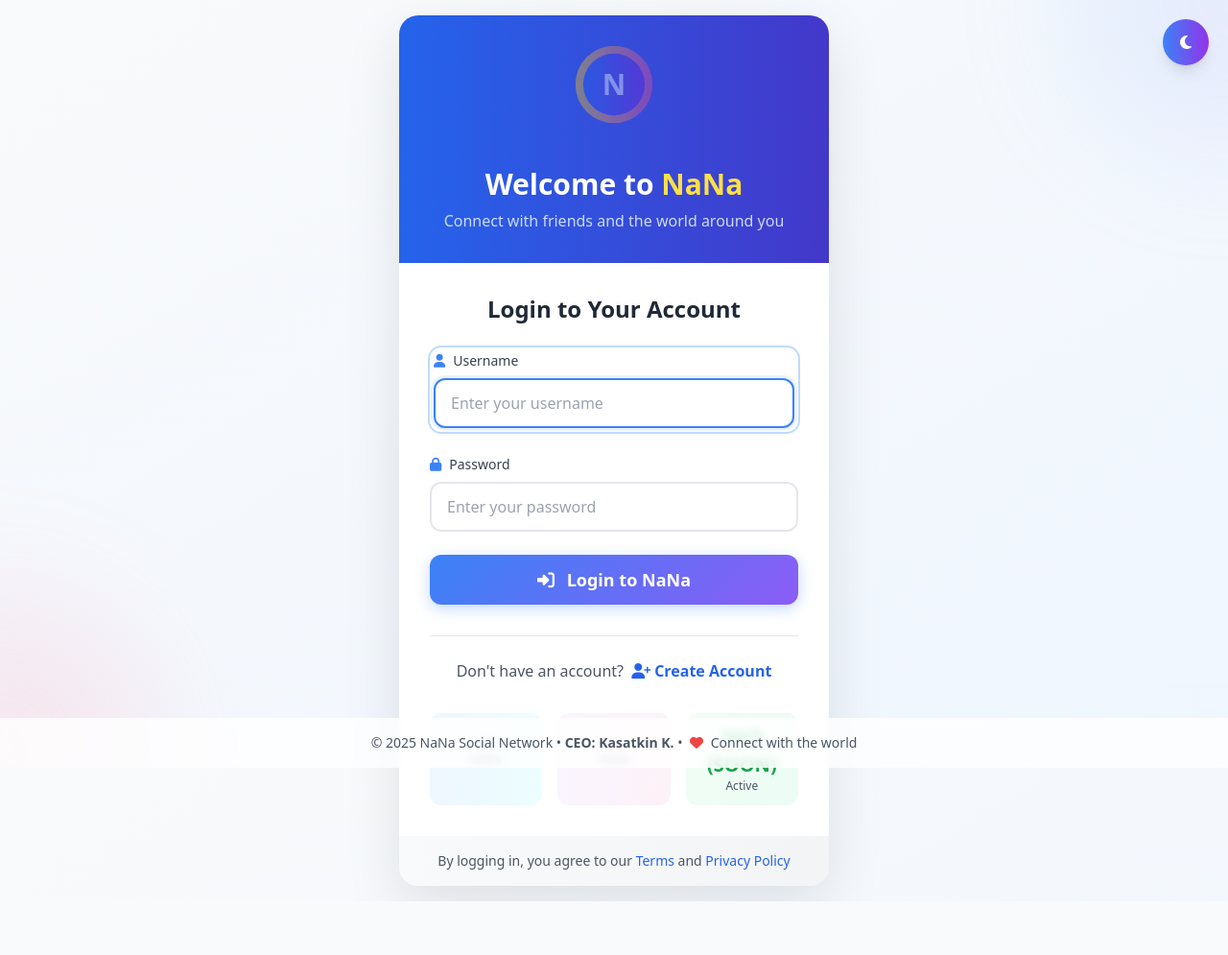
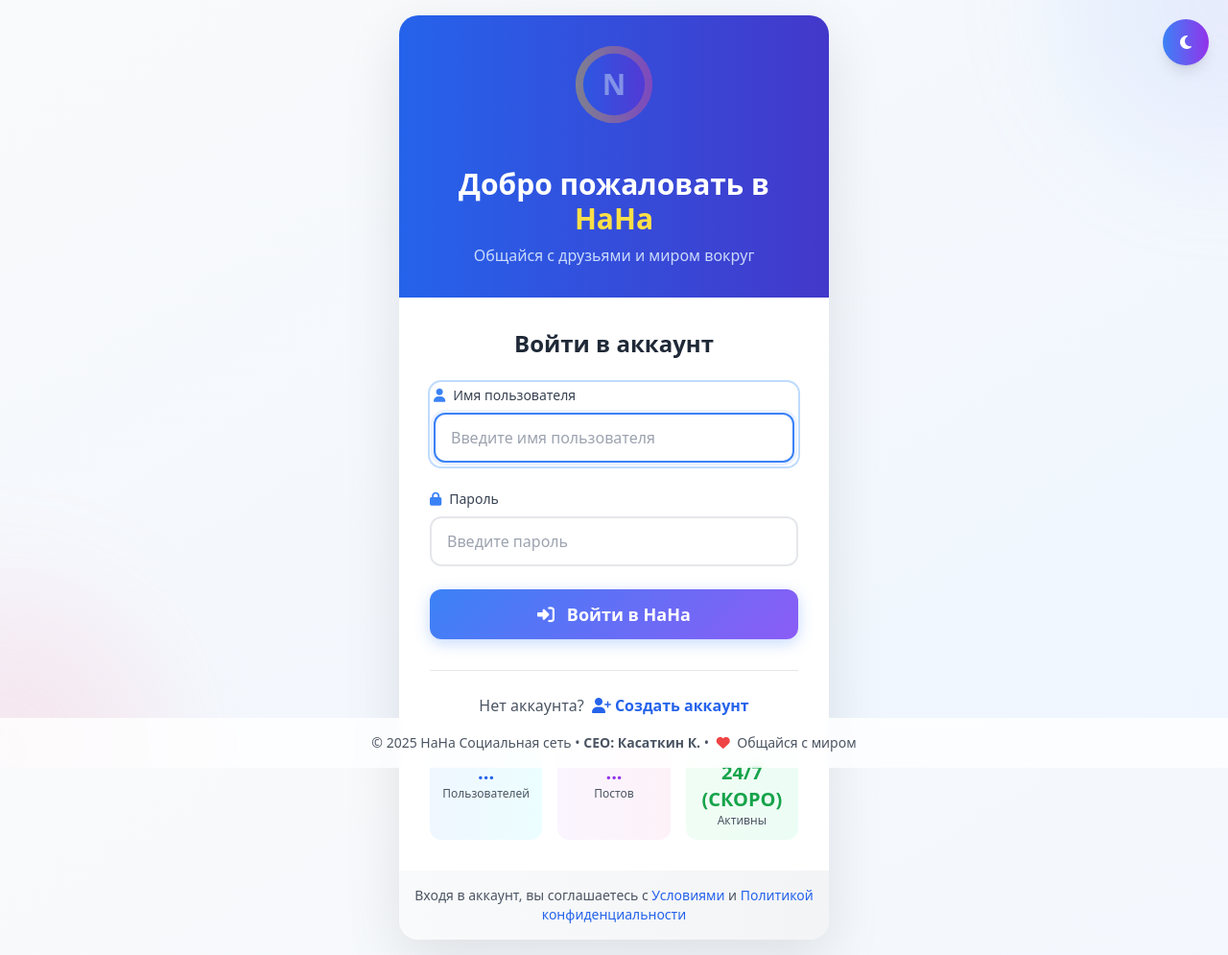
Before and after one commit to KostyaKasatkin12/NaNa_Social, a Flask app: page /login in a window 1280 px wide. Shown: the whole page at 96% size. Before the commit the page ends 939 px from the top, so only its background shows below. Run offline with Flask 3, Linux system fonts and the light colour scheme; some libraries are stand-ins or nearby versions.

Commit message:
Update login.html

```diff
--- a/templates/login.html
+++ b/templates/login.html
@@ -1,9 +1,9 @@
 <!DOCTYPE html>
-<html lang="en" class="w-full h-full">
+<html lang="ru" class="w-full h-full">
 <head>
     <meta charset="UTF-8">
     <meta name="viewport" content="width=device-width, initial-scale=1.0">
-    <title>Login - NaNa Social</title>
+    <title>Вход - НаНа Social</title>
     <script>
         tailwind.config = {
             darkMode: 'class',
@@ -114,14 +114,14 @@
     </style>
 </head>
 <body class="bg-gradient-to-br from-gray-50 to-blue-50 dark:from-gray-900 dark:to-gray-800 min-h-screen font-poppins">
-    <!-- Theme Toggle -->
+    <!-- Переключатель темы -->
     <div class="theme-toggle">
         <button id="theme-toggle" class="w-12 h-12 rounded-full bg-gradient-to-r from-blue-500 to-purple-600 text-white shadow-lg hover:shadow-xl transition-all duration-300">
             <i id="theme-icon" class="fas fa-moon"></i>
         </button>
     </div>
 
-    <!-- Animated Background Elements -->
+    <!-- Анимированные фоновые элементы -->
     <div class="fixed inset-0 overflow-hidden pointer-events-none">
         <div class="absolute -top-40 -right-40 w-80 h-80 bg-gradient-to-r from-blue-300 to-purple-300 dark:from-blue-700 dark:to-purple-700 rounded-full opacity-20 blur-3xl floating-element"></div>
         <div class="absolute -bottom-40 -left-40 w-80 h-80 bg-gradient-to-r from-pink-300 to-rose-300 dark:from-pink-700 dark:to-rose-700 rounded-full opacity-20 blur-3xl floating-element" style="animation-delay: -3s;"></div>
@@ -129,7 +129,7 @@
 
     <div class="min-h-screen flex items-center justify-center p-4">
         <div class="login-card w-full max-w-md">
-            <!-- Card Header -->
+            <!-- Заголовок карточки -->
             <div class="bg-gradient-to-r from-blue-600 to-indigo-700 text-white p-8 text-center">
                 <div class="relative inline-block mb-6">
                     <div class="w-20 h-20 rounded-full bg-gradient-to-r from-yellow-400 to-pink-500 flex items-center justify-center text-white text-3xl font-bold mx-auto mb-4 pulse-ring relative">
@@ -138,43 +138,43 @@
                         </div>
                     </div>
                 </div>
-                <h1 class="text-3xl font-bold mb-2">Welcome to <span class="text-yellow-300">NaNa</span></h1>
-                <p class="text-blue-100 opacity-90">Connect with friends and the world around you</p>
+                <h1 class="text-3xl font-bold mb-2">Добро пожаловать в <span class="text-yellow-300">НаНа</span></h1>
+                <p class="text-blue-100 opacity-90">Общайся с друзьями и миром вокруг</p>
             </div>
 
-            <!-- Login Form -->
+            <!-- Форма входа -->
             <div class="bg-white dark:bg-gray-800 p-8">
-                <h2 class="text-2xl font-bold text-gray-800 dark:text-gray-100 mb-6 text-center">Login to Your Account</h2>
+                <h2 class="text-2xl font-bold text-gray-800 dark:text-gray-100 mb-6 text-center">Войти в аккаунт</h2>
 
                 <form action="{{ url_for('login') }}" method="POST" class="space-y-6">
                     {{ form.hidden_tag() }}
 
                     <div>
                         <label for="username" class="block text-sm font-medium text-gray-700 dark:text-gray-300 mb-2">
-                            <i class="fas fa-user mr-2 text-blue-500"></i>Username
+                            <i class="fas fa-user mr-2 text-blue-500"></i>Имя пользователя
                         </label>
                         <input type="text" id="username" name="username" required
                                class="input-modern w-full px-4 py-3"
-                               placeholder="Enter your username">
+                               placeholder="Введите имя пользователя">
                     </div>
 
                     <div>
                         <label for="password" class="block text-sm font-medium text-gray-700 dark:text-gray-300 mb-2">
-                            <i class="fas fa-lock mr-2 text-blue-500"></i>Password
+                            <i class="fas fa-lock mr-2 text-blue-500"></i>Пароль
                         </label>
                         <input type="password" id="password" name="password" required
                                class="input-modern w-full px-4 py-3"
-                               placeholder="Enter your password">
+                               placeholder="Введите пароль">
                     </div>
 
                     <button type="submit"
                             class="btn-primary w-full py-3 rounded-xl font-semibold text-lg mt-4">
                         <i class="fas fa-sign-in-alt mr-2"></i>
-                        Login to NaNa
+                        Войти в НаНа
                     </button>
                 </form>
 
-                <!-- Error Messages -->
+                <!-- Сообщения об ошибках -->
                 {% with messages = get_flashed_messages() %}
                     {% if messages %}
                         <div class="mt-6 p-4 rounded-xl bg-gradient-to-r from-red-50 to-pink-50 dark:from-red-900/20 dark:to-pink-900/20 border border-red-200 dark:border-red-800">
@@ -186,62 +186,62 @@
                     {% endif %}
                 {% endwith %}
 
-                <!-- Register Link -->
+                <!-- Ссылка на регистрацию -->
                 <div class="mt-8 pt-6 border-t border-gray-200 dark:border-gray-700 text-center">
                     <p class="text-gray-600 dark:text-gray-400">
-                        Don't have an account?
+                        Нет аккаунта?
                         <a href="/register" class="font-semibold text-blue-600 dark:text-blue-400 hover:text-blue-700 dark:hover:text-blue-300 transition ml-1">
-                            <i class="fas fa-user-plus mr-1"></i>Create Account
+                            <i class="fas fa-user-plus mr-1"></i>Создать аккаунт
                         </a>
                     </p>
                 </div>
 
-                <!-- Quick Stats -->
+                <!-- Быстрая статистика -->
                 <div class="mt-8 grid grid-cols-3 gap-4">
                     <div class="text-center p-3 rounded-xl bg-gradient-to-r from-blue-50 to-cyan-50 dark:from-blue-900/20 dark:to-cyan-900/20">
                         <div class="text-xl font-bold text-blue-600 dark:text-blue-400">...</div>
-                        <div class="text-xs text-gray-600 dark:text-gray-400">Users</div>
+                        <div class="text-xs text-gray-600 dark:text-gray-400">Пользователей</div>
                     </div>
                     <div class="text-center p-3 rounded-xl bg-gradient-to-r from-purple-50 to-pink-50 dark:from-purple-900/20 dark:to-pink-900/20">
                         <div class="text-xl font-bold text-purple-600 dark:text-purple-400">...</div>
-                        <div class="text-xs text-gray-600 dark:text-gray-400">Posts</div>
+                        <div class="text-xs text-gray-600 dark:text-gray-400">Постов</div>
                     </div>
                     <div class="text-center p-3 rounded-xl bg-gradient-to-r from-green-50 to-emerald-50 dark:from-green-900/20 dark:to-emerald-900/20">
-                        <div class="text-xl font-bold text-green-600 dark:text-green-400">24/7 (SOON)</div>
-                        <div class="text-xs text-gray-600 dark:text-gray-400">Active</div>
+                        <div class="text-xl font-bold text-green-600 dark:text-green-400">24/7 (СКОРО)</div>
+                        <div class="text-xs text-gray-600 dark:text-gray-400">Активны</div>
                     </div>
                 </div>
             </div>
 
-            <!-- Card Footer -->
+            <!-- Нижний колонтитул карточки -->
             <div class="bg-gradient-to-r from-gray-50 to-gray-100 dark:from-gray-800 dark:to-gray-900 p-4 text-center">
                 <p class="text-sm text-gray-600 dark:text-gray-400">
-                    By logging in, you agree to our
-                    <a href="#" class="text-blue-600 dark:text-blue-400 hover:underline">Terms</a> and
-                    <a href="#" class="text-blue-600 dark:text-blue-400 hover:underline">Privacy Policy</a>
+                    Входя в аккаунт, вы соглашаетесь с
+                    <a href="#" class="text-blue-600 dark:text-blue-400 hover:underline">Условиями</a> и
+                    <a href="#" class="text-blue-600 dark:text-blue-400 hover:underline">Политикой конфиденциальности</a>
                 </p>
             </div>
         </div>
     </div>
 
-    <!-- Footer -->
+    <!-- Футер -->
     <footer class="fixed bottom-0 left-0 right-0 py-4 text-center bg-white/80 dark:bg-gray-900/80 backdrop-blur-sm">
         <div class="max-w-7xl mx-auto px-4">
             <p class="text-sm text-gray-600 dark:text-gray-400">
-                © 2025 NaNa Social Network •
-                <span class="font-semibold">CEO: Kasatkin K.</span> •
+                © 2025 НаНа Социальная сеть •
+                <span class="font-semibold">CEO: Касаткин К.</span> •
                 <i class="fas fa-heart text-red-500 mx-1"></i>
-                Connect with the world
+                Общайся с миром
             </p>
         </div>
     </footer>
 
     <script>
-        // Theme Toggle
+        // Переключатель темы
         const themeToggle = document.getElementById('theme-toggle');
         const themeIcon = document.getElementById('theme-icon');
 
-        // Check for saved theme or prefer-color-scheme
+        // Проверка сохраненной темы или системных настроек
         if (localStorage.getItem('color-theme') === 'dark' ||
             (!('color-theme' in localStorage) && window.matchMedia('(prefers-color-scheme: dark)').matches)) {
             document.documentElement.classList.add('dark');
@@ -267,7 +267,7 @@
             }
         });
 
-        // Add floating animation to login card
+        // Добавление анимации к карточке входа
         const loginCard = document.querySelector('.login-card');
         loginCard.addEventListener('mouseenter', () => {
             loginCard.style.transform = 'translateY(-5px) scale(1.01)';
@@ -277,7 +277,7 @@
             loginCard.style.transform = 'translateY(0) scale(1)';
         });
 
-        // Add input focus effects
+        // Добавление эффектов при фокусе на поля ввода
         document.querySelectorAll('.input-modern').forEach(input => {
             input.addEventListener('focus', function() {
                 this.parentElement.classList.add('ring-2', 'ring-blue-200', 'dark:ring-blue-800', 'rounded-xl', 'p-1');
@@ -288,7 +288,7 @@
             });
         });
 
-        // Auto-focus username field
+        // Автофокус на поле имени пользователя
         document.addEventListener('DOMContentLoaded', () => {
             const usernameField = document.getElementById('username');
             if (usernameField) {
```
